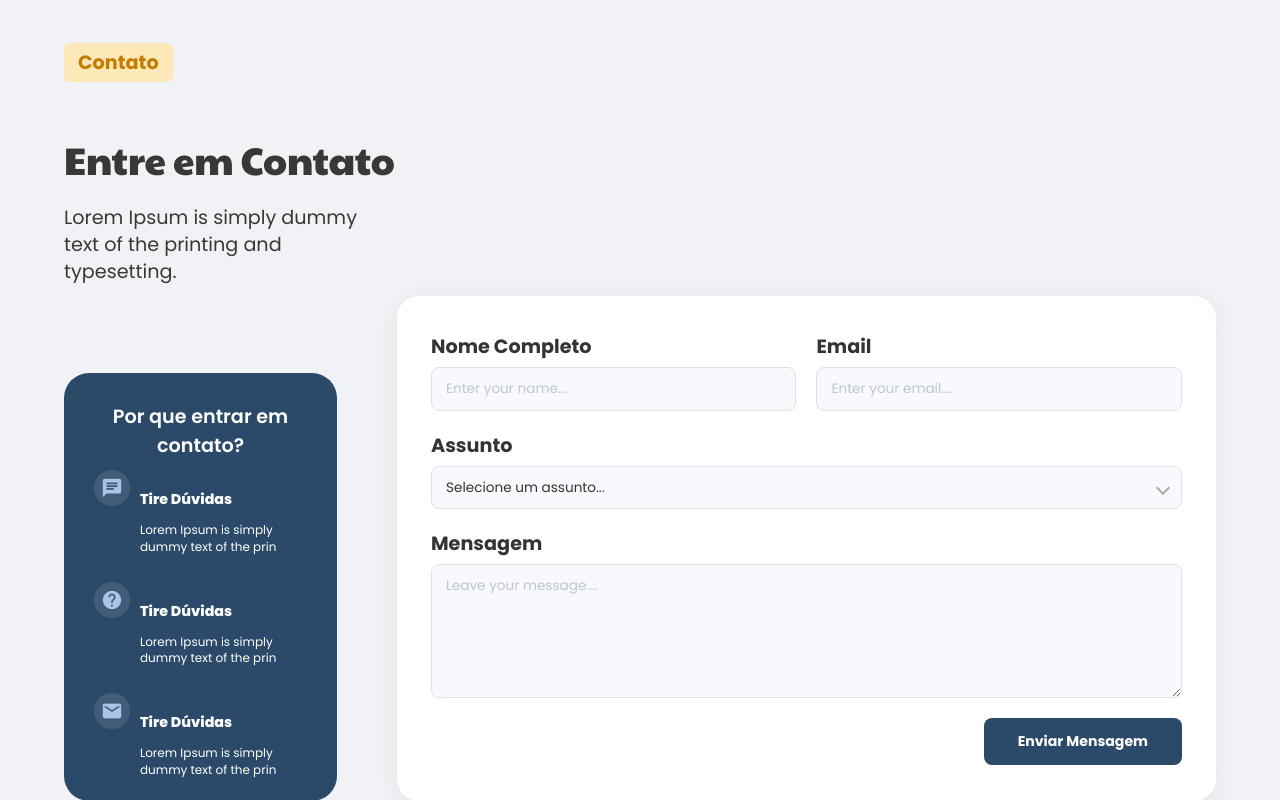
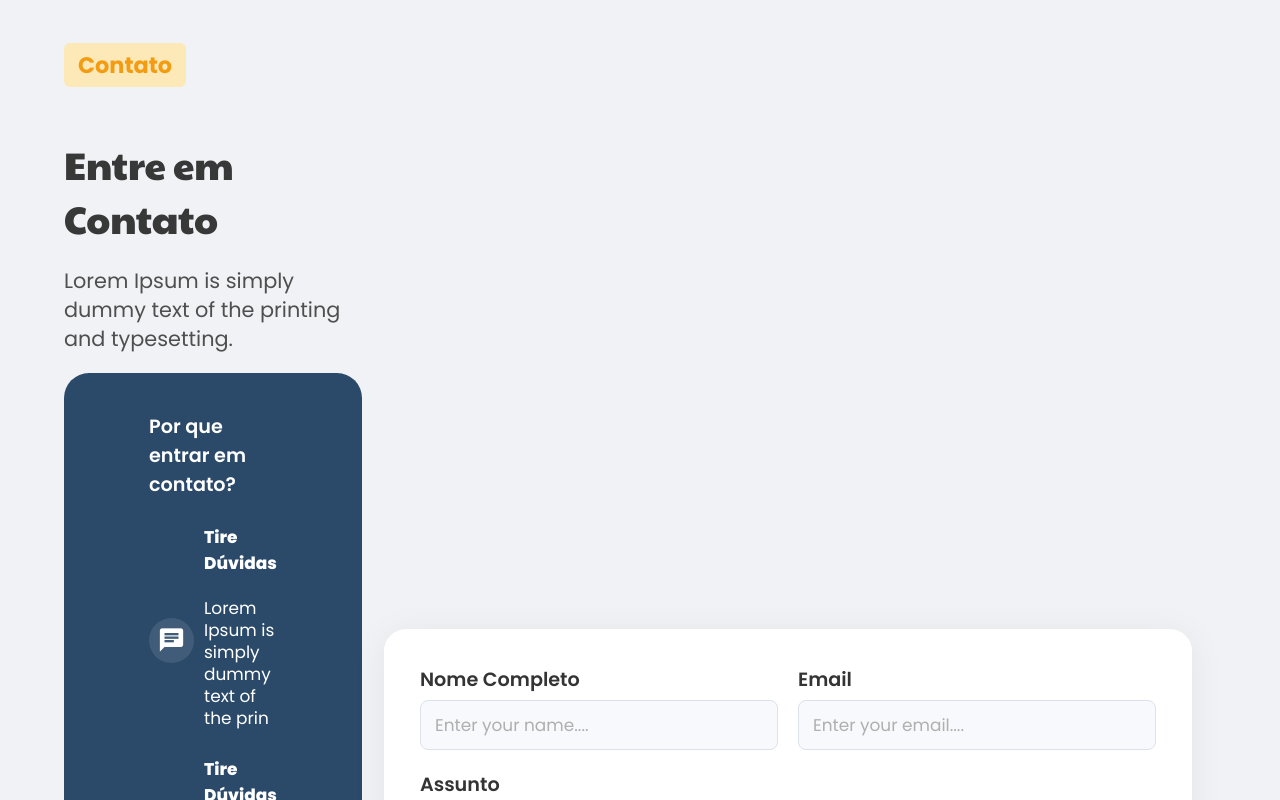
Before and after one commit to kauanzeraaa/ppe_manager, a Vue app: page / in a window 1280 px wide. Shown: the part 1740-2540 px from the top of the page. Built offline with nearby package versions, Linux system fonts and the light colour scheme.

Commit message:
feat: ajustes finais no layout da seção de contato

```diff
--- a/src/views/Home.vue
+++ b/src/views/Home.vue
@@ -45,20 +45,23 @@ export default {
       </div>
     </section>
 
-    <!-- Section "Our Services" -->
+    <!-- Section "Our Services" - parte do colega -->
     <section id="services" class="nav_services">
       <h1>Our Services</h1>
     </section>
 
   <!-- Section "Contact" -->
 <section id="contact" class="nav_contact">
+
+  <div class="contact-body">
+
+    <div class="contact-left">
       <div class="contact-header">
         <span class="badge">Contato</span>
         <h1>Entre em Contato</h1>
         <p>Lorem Ipsum is simply dummy text of the printing and typesetting.</p>
       </div>
 
-      <div class="contact-body">
       <div class="why-card">
         <h3>Por que entrar em contato?</h3>
 
@@ -92,6 +95,7 @@ export default {
           </div>
         </div>
       </div>
+    </div>
 
     <div class="form-card">
       <div class="form-row">
@@ -101,11 +105,7 @@ export default {
         </div>
         <div class="form-group">
           <label for="email">Email</label>
-              <input
-                type="email"
-                id="email"
-                placeholder="Enter your email...."
-              />
+          <input type="email" id="email" placeholder="Enter your email...." />
         </div>
       </div>
 
@@ -113,9 +113,7 @@ export default {
         <label for="assunto">Assunto</label>
         <div class="select-wrapper">
           <select id="assunto">
-                <option value="" disabled selected>
-                  Selecione um assunto...
-                </option>
+            <option value="" disabled selected>Selecione um assunto...</option>
             <option value="duvida">Dúvida sobre EPI</option>
             <option value="suporte">Suporte Técnico</option>
             <option value="parceria">Parceria</option>
@@ -126,15 +124,14 @@ export default {
 
       <div class="form-group form-group-full">
         <label for="mensagem">Mensagem</label>
-            <textarea
-              id="mensagem"
-              placeholder="Leave your message...."
-            ></textarea>
+        <textarea id="mensagem" placeholder="Leave your message...."></textarea>
       </div>
 
       <button class="btn-submit" type="button">Enviar Mensagem</button>
     </div>
+
   </div>
+
 </section>
 <FooterTemplate />
 </div>
@@ -229,19 +226,26 @@ section {
 /* ── Contact ── */
 .contact-header h1 {
   font-family: var(--font-primary);
-  font-size: clamp(1.8rem, 3vw, 2.9rem);
+  font-size: clamp(1.8rem,3vw, 3.5rem);
   color: #383838;
   font-weight: 400;
-  margin-bottom: 10px;
+  margin-bottom: 20px;
 }
 
 .contact-header p {
   font-family: var(--font-secondary);
-  font-size: 1.2rem;
-  color: #383838;
-  max-width: 300px;
+  font-size: 1.3rem;
+  color: #4f4f4f;
+  max-width: 450px;
   line-height: 1.4;
-  margin-bottom: 10px;
+  margin-bottom: 0px;
+}
+
+.contact-left {
+  display: flex;
+  flex-direction: column;
+  gap: 20px;
+
 }
 
 .nav_contact {
@@ -252,15 +256,15 @@ section {
 
 .contact-body {
   display: grid;
-  grid-template-columns: 0.6fr 1.8fr;
-  gap: 60px;
+  grid-template-columns: 0.7fr 1.7fr;
+  gap: 22px;
   align-items: flex-end;
 }
 
 .why-card {
   background: #2B4A69;
   border-radius: 25px;
-  padding: 10px 30px;
+  padding: 20px 85px;
   color: #fff;
 }
 
@@ -269,56 +273,64 @@ section {
   font-size: 1.2rem;
   font-weight: 600;
   color: #ffffff;
-  margin-bottom: 10px;
-  text-align: center;
+  margin-bottom: 25px;
  }
 
 .why-item {
   display: flex;
   gap: 10px;
-  align-items: flex-start;
-  margin-bottom: 14px;
+  align-items: center;
+  margin-bottom: 10px;
 }
 
 .why-item:last-child {
   margin-bottom: 0;
 }
 
+.why-text {
+  display: flex;
+  flex-direction: column;
+  justify-content: center;
+}
+
 .why-icon {
-  width: 36px;
-  height: 36px;
-  min-width: 36px;
+  width: 45px;
+  height: 45px;
+  min-width: 45px;
   background: rgba(255, 255, 255, 0.1);
   border-radius: 50%;
   display: flex;
   align-items: center;
   justify-content: center;
+  margin-top: 10px;
 }
 
 .why-icon .material-icons {
-  font-size: 22px;
-  color: #adc4e8;
+  font-size: 28px;
+  color: #ffffff;
 }
 
 .why-text h4 {
-  font-size: 0.89rem;
+  font-size: 1.06rem;
   font-weight: 800;
   color: #ffffff;
-  margin-bottom: 2px;
+  margin-bottom: 4px;
+  margin-top: 0;
 }
 
 .why-text p {
-  font-size: 0.75rem;
+  font-family: var(--font-secondary);
+  font-size: 1.06rem;
   color: #ffffff;
-  line-height: 1.4;
-  max-width: 160px;
+  line-height: 1.3;
 }
 
 .form-card {
   background: #ffffff;
   border-radius: 22px;
-  padding: 36px 34px;
-  box-shadow: 0 4px 24px rgba(0, 0, 0, 0.06);
+  padding: 36px 36px;
+  max-width: 1110px;
+  box-shadow: 0 4px 36px rgba(0, 0, 0, 0.06);
 }
 
 .form-row {
@@ -341,15 +353,16 @@ section {
 .form-group label {
   font-family: var(--font-secondary);
   font-size: 1.2rem;
-  font-weight: 700;
+  font-weight: 600;
   color: #343434;
 }
 
 .form-group input,
 .form-group select,
 .form-group textarea {
-  font-size: 0.85rem;
-  color: #343434;
+  font-family: var(--font-secondary);
+  font-size: 1.06rem;
+  color: #Afafaf;
   background: #f8f9fc;
   border: 1.5px solid #dde2ea;
   border-radius: 8px;
@@ -357,20 +370,19 @@ section {
   outline: none;
   transition: border-color 0.2s;
   appearance: none;
-  font-family: inherit;
 }
 
 .form-group input:focus,
 .form-group select:focus,
 .form-group textarea:focus {
-  border-color: #1b2d4f;
+  border-color: #2b4a69;
   box-shadow: 0 0 0 3px rgba(27, 45, 79, 0.08);
   background: #fff;
 }
 
 .form-group input::placeholder,
 .form-group textarea::placeholder {
-  color: #bfc6d0;
+  color: #afafaf;
 }
 
 .select-wrapper {
@@ -398,22 +410,21 @@ section {
 
 .form-group textarea {
   resize: vertical;
-  min-height: 110px;
+  min-height: 200px;
 }
 
 .btn-submit {
   display: block;
   margin-left: auto;
-  margin-top: 8px;
-  padding: 13px 34px;
+  margin-top: 20px;
+  padding: 13px 35px;
   background: #2B4A69;
   color: #fff;
   font-size: 0.88rem;
   font-weight: 700;
   border: none;
-  border-radius: 8px;
+  border-radius: 20px;
   cursor: pointer;
-  font-family: inherit;
   transition: background 0.3s;
 }
 
@@ -426,8 +437,8 @@ section {
 .badge {
   display: inline-block;
   background: #fde8b8;
-  color: #c47c00;
-  font-size: 1.2rem;
+  color: #F39C12;
+  font-size: 1.4rem;
   font-weight: 700;
   padding: 5px 14px;
   border-radius: 6px;
@@ -448,7 +459,7 @@ section {
   }
 
   .form-card {
-    padding: 24px 20px;
+    padding: 24px 40px;
   }
 }
 </style>
```
Lines whose indentation alone changed are shown as unchanged.
